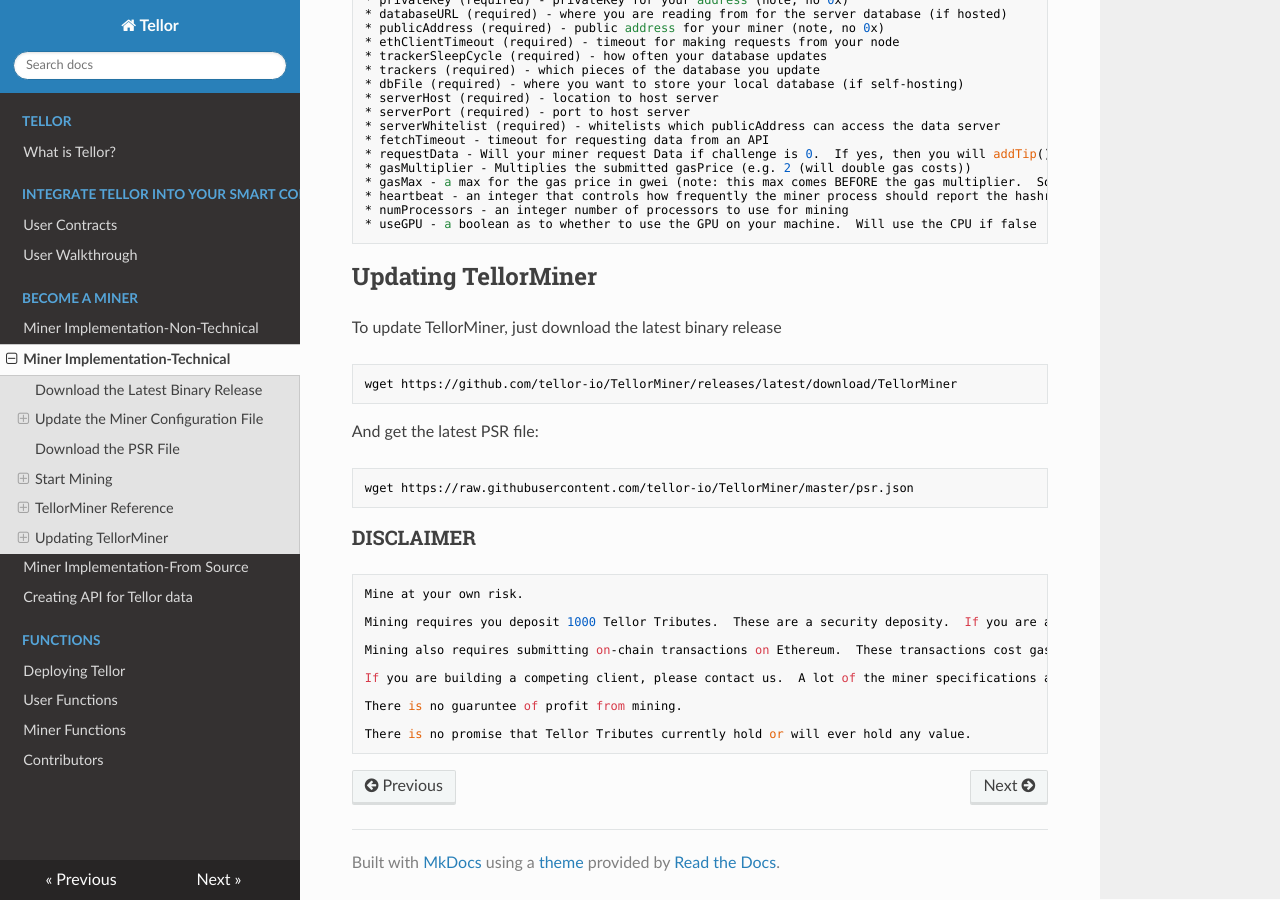
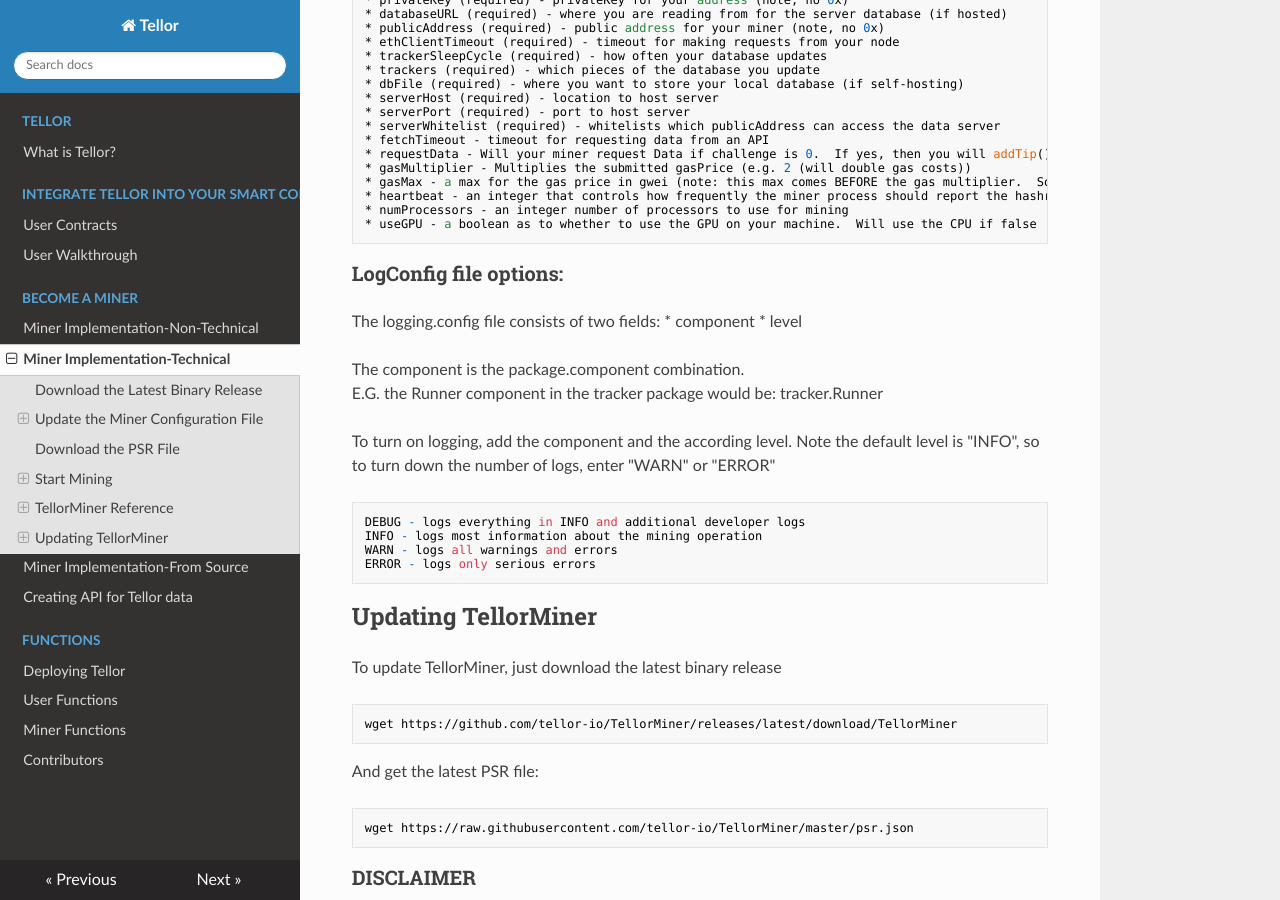
Before and after one commit to tellor-io/TellorDocumentation, an MkDocs documentation site: the page built from docs/MinerSetupTechnical.md, in a window 1280 px wide and 900 px high, scrolled down 2067 px. Built offline with MkDocs 1.6.1, drawn with Linux system fonts in a browser that asks for light colours; nearby versions of some CDN libraries; a script that is not in the unit is left out.

Commit message:
logconfig

````diff
--- a/docs/MinerSetupTechnical.md
+++ b/docs/MinerSetupTechnical.md
@@ -83,6 +83,29 @@ Here is some information about the TellorMiner for reference.
 * numProcessors - an integer number of processors to use for mining
 * useGPU - a boolean as to whether to use the GPU on your machine.  Will use the CPU if false
 ```
+
+### LogConfig file options:
+The logging.config file consists of two fields:
+* component
+* level
+
+
+The component is the package.component combination.
+E.G. the Runner component in the tracker package would be:
+tracker.Runner
+
+To turn on logging, add the component and the according level.  Note the default level is "INFO", so to turn down the number of logs, enter "WARN" or "ERROR"
+
+```
+DEBUG - logs everything in INFO and additional developer logs
+INFO - logs most information about the mining operation
+WARN - logs all warnings and errors
+ERROR - logs only serious errors
+```
+
+
+
+
 ## Updating TellorMiner
 To update TellorMiner, just download the latest binary release
 ```
````
